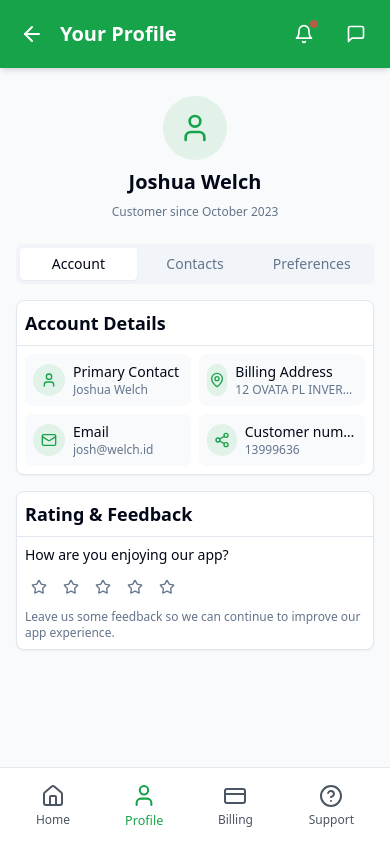
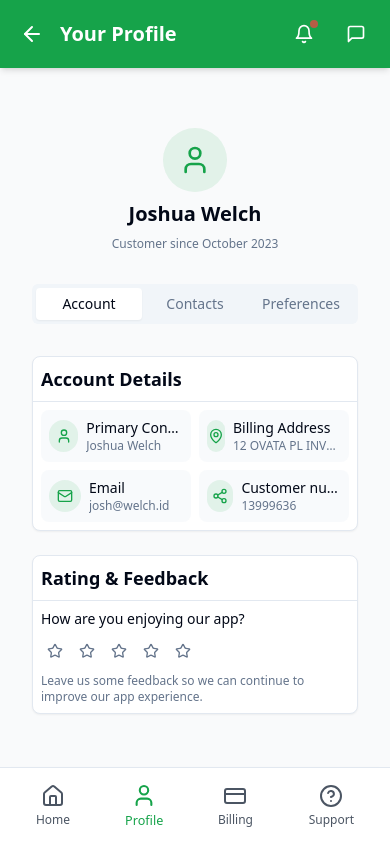
Before and after one commit to Josh-welch/api-connectivity-explorer, a React (Vite) app: page /profile in a window 390 px wide. Built offline with nearby package versions, Linux system fonts and the light colour scheme.

Commit message:
Improve spacing and responsiveness
Adjusted spacing throughout the application for a more generous layout and improved responsiveness to better fit various screen sizes.
[skip gpt_engineer]

```diff
--- a/src/pages/Profile.tsx
+++ b/src/pages/Profile.tsx
@@ -26,17 +26,18 @@ const Profile = () => {
   };
 
   return (
-    <div className="space-y-6 max-w-xl mx-auto pb-8">
+    <div className="container mx-auto py-8 px-4">
+      <div className="max-w-4xl mx-auto space-y-8">
         <ProfileHeader name={accountDetails.name} />
 
         <Tabs defaultValue="account" className="w-full">
-        <TabsList className="grid w-full grid-cols-3">
+          <TabsList className="grid w-full grid-cols-3 mb-8">
             <TabsTrigger value="account">Account</TabsTrigger>
             <TabsTrigger value="contacts">Contacts</TabsTrigger>
             <TabsTrigger value="preferences">Preferences</TabsTrigger>
           </TabsList>
 
-        <TabsContent value="account" className="space-y-4 mt-4">
+          <TabsContent value="account" className="space-y-6">
             <AccountDetails {...accountDetails} />
             <RatingFeedback
               rating={rating}
@@ -44,14 +45,14 @@ const Profile = () => {
             />
           </TabsContent>
 
-        <TabsContent value="contacts" className="mt-4">
+          <TabsContent value="contacts">
             <ContactsList
               contacts={contacts}
               setContacts={setContacts}
             />
           </TabsContent>
 
-        <TabsContent value="preferences" className="space-y-4 mt-4">
+          <TabsContent value="preferences" className="space-y-6">
             <CommunicationPreferences
               smsNotifications={smsNotifications}
               setSmsNotifications={setSmsNotifications}
@@ -65,6 +66,7 @@ const Profile = () => {
           </TabsContent>
         </Tabs>
       </div>
+    </div>
   );
 };
 
```
Lines whose indentation alone changed are shown as unchanged.
